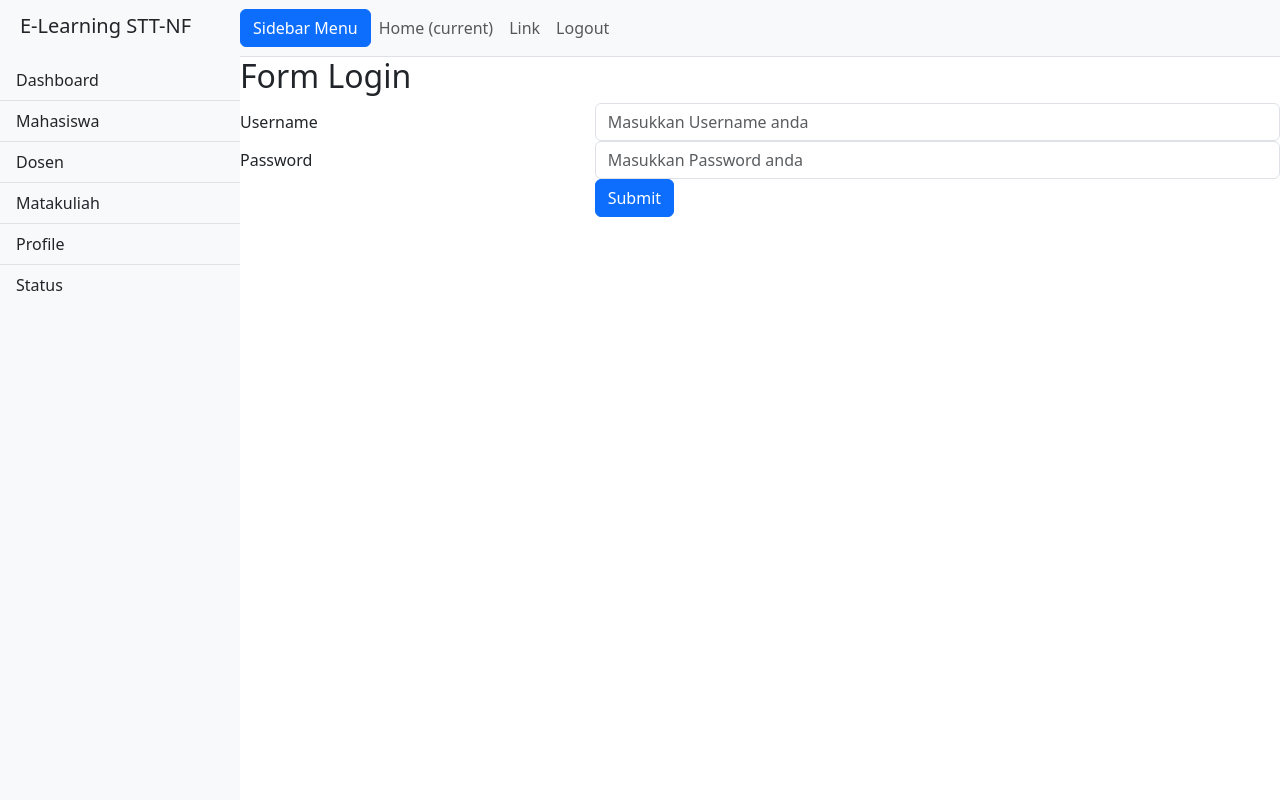
After one commit to Adamyr159/Pemrograman_Web_NF, a CodeIgniter app: page /pemrograman_web_nf/index.php/login in a window 1280 px wide. The commit adds this page. Run offline with CodeIgniter, Linux system fonts and the light colour scheme; some libraries are stand-ins or nearby versions.

Commit message:
menambahkan session login praktikum 10

```diff
--- a/praktikum/praktikum8/application/config/autoload.php
+++ b/praktikum/praktikum8/application/config/autoload.php
@@ -58,7 +58,7 @@ $autoload['packages'] = array('');
 |
 |	$autoload['libraries'] = array('user_agent' => 'ua');
 */
-$autoload['libraries'] = array('database');
+$autoload['libraries'] = array('database', 'session');
 
 /*
 | -------------------------------------------------------------------
@@ -89,7 +89,7 @@ $autoload['drivers'] = array();
 |
 |	$autoload['helper'] = array('url', 'file');
 */
-$autoload['helper'] = array('url');
+$autoload['helper'] = array('url', 'form');
 
 /*
 | -------------------------------------------------------------------
--- a/praktikum/praktikum8/application/config/config.php
+++ b/praktikum/praktikum8/application/config/config.php
@@ -23,7 +23,7 @@ defined('BASEPATH') OR exit('No direct script access allowed');
 | a PHP script and you can easily do that on your own.
 |
 */
-$config['base_url'] = 'http://localhost/praktikum8/blog/';
+$config['base_url'] = 'http://localhost/pemrograman_web_nf/praktikum/praktikum8/';
 
 /*
 |--------------------------------------------------------------------------
--- a/praktikum/praktikum8/application/controllers/Dosen.php
+++ b/praktikum/praktikum8/application/controllers/Dosen.php
@@ -21,5 +21,11 @@ class Dosen extends CI_Controller{
         $this->load->view('dosen/detail', $data);
         $this->load->view('layouts/footer');
     }
+    public function __construct(){
+        parent::__construct();
+        if(!$this->session->userdata('logged_in')){
+            redirect('/login');
+        }
+    }
 }
 ?>
--- /dev/null
+++ b/praktikum/praktikum8/application/controllers/Login.php
@@ -0,0 +1,32 @@
+<?php
+class Login extends CI_Controller{
+    public function index(){
+        // render view form login
+        $this->load->view('layouts/header');
+        $this->load->view('login/index');
+        $this->load->view('layouts/footer');
+    }
+    public function auth(){
+        $username = $this->input->post('username');
+        $password = $this->input->post('password');
+        if ($username == 'admin' && $password = 'admin') {
+            $userdata = [
+                "username" => $username,
+                "logged_in" =>TRUE,
+            ];
+
+            $this->session->set_userdata($userdata);
+
+            redirect('/mahasiswa');
+            redirect('/dosen');
+            redirect('/matakuliah');
+        } else {
+            redirect('/login');
+        }
+    }
+    public function logout(){
+        $this->session->sess_destroy();
+        redirect('/login');
+    }
+}
+?>
--- a/praktikum/praktikum8/application/controllers/Matakuliah.php
+++ b/praktikum/praktikum8/application/controllers/Matakuliah.php
@@ -21,5 +21,11 @@ class Matakuliah extends CI_Controller{
         $this->load->view('matakuliah/detail', $data);
         $this->load->view('layouts/footer');
     }
+    public function __construct(){
+        parent::__construct();
+        if(!$this->session->userdata('logged_in')){
+            redirect('/login');
+        }
+    }
 }
 ?>
--- a/praktikum/praktikum8/application/views/layouts/header.php
+++ b/praktikum/praktikum8/application/views/layouts/header.php
@@ -45,6 +45,18 @@
         <button class="navbar-toggler" type="button" data-toggle="collapse" data-target="#navbarSupportedContent" aria-controls="navbarSupportedContent" aria-expanded="false" aria-label="Toggle navigation">
           <span class="navbar-toggler-icon"></span>
         </button>
-
+        <div class="collapse navbar-collapse" id="navbarSupportedContent">
+          <ul class="navbar-nav ml-auto mt-2 mt-lg-0">
+            <li class="nav-item active">
+              <a class="nav-link" href="#">Home <span class="sr-only">(current)</span></a>
+            </li>
+            <li class="nav-item">
+              <a class="nav-link" href="#">Link</a>
+            </li>
+            <li class="nav-item">
+              <a class="nav-link" href="<?= base_url('index.php/login/logout'); ?>">Logout</a>
+            </li>
+          </ul>
+        </div>
 
       </nav>
--- /dev/null
+++ b/praktikum/praktikum8/application/views/login/index.php
@@ -0,0 +1,34 @@
+<!DOCTYPE html>
+<html lang="en">
+<head>
+    <meta charset="UTF-8">
+    <meta http-equiv="X-UA-Compatible" content="IE=edge">
+    <meta name="viewport" content="width=device-width, initial-scale=1.0">
+    <title>Form Login</title>
+</head>
+<body>
+    <h2>Form Login</h2>
+    <?= form_open("login/auth"); ?>
+    <form>
+        <div class="form-group row">
+            <label for="username" class="col-4 col-form-label">Username</label>
+            <div class="col-8">
+                <input id="username" name="username" placeholder="Masukkan Username anda" type="text" class="form-control">
+            </div>
+        </div>
+        <div class="form-group row">
+            <label for="password" class="col-4 col-form-label">Password</label>
+            <div class="col-8">
+                <input id="password" name="password" placeholder="Masukkan Password anda" type="password" class="form-control">
+            </div>
+        </div>
+        <div class="form-group row">
+            <div class="offset-4 col-8">
+                <button name="submit" type="submit" class="btn btn-primary">Submit</button>
+            </div>
+        </div>
+    </form>
+    <?= form_close(); ?>
+
+</body>
+</html>
```
Also changed, not shown: praktikum/praktikum8/application/controllers/Mahasiswa.php (+8 -0 lines), praktikum/praktikum8/application/views/mahasiswa/index.php (+7 -0 lines).
